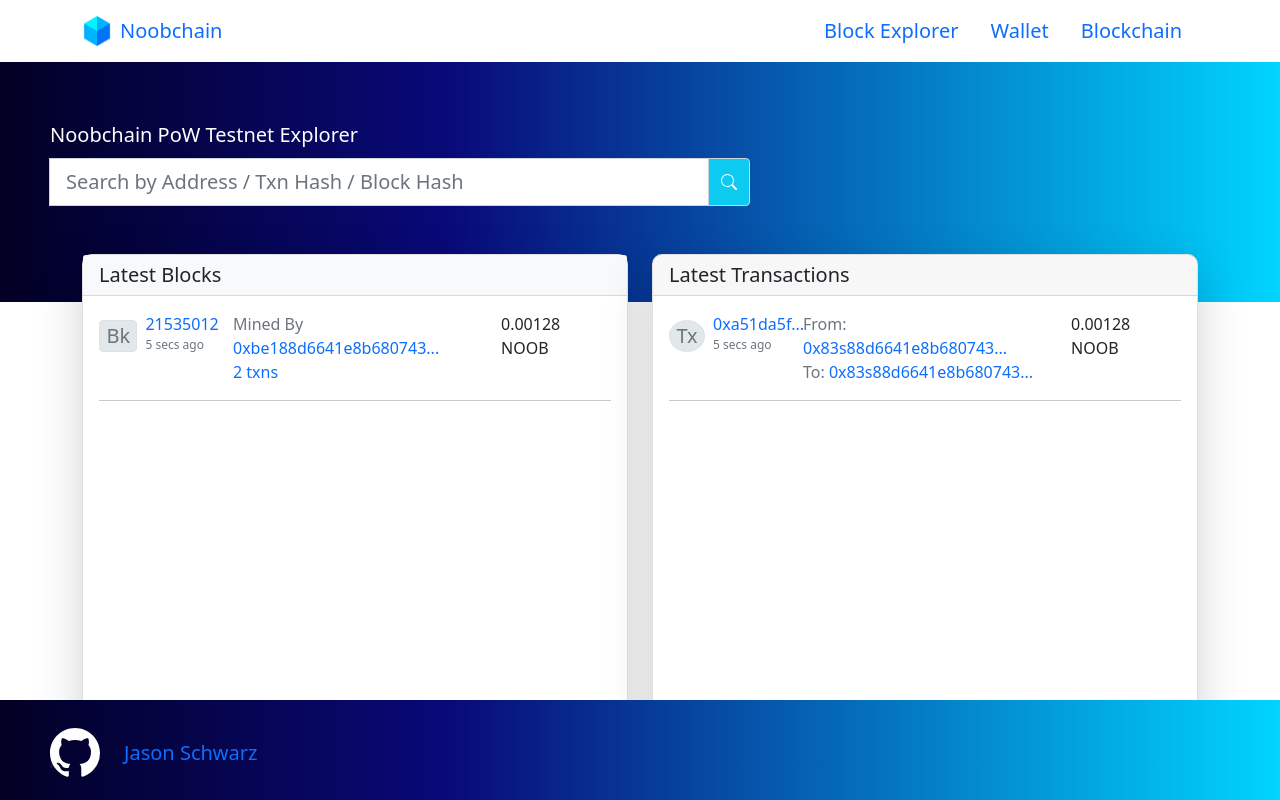
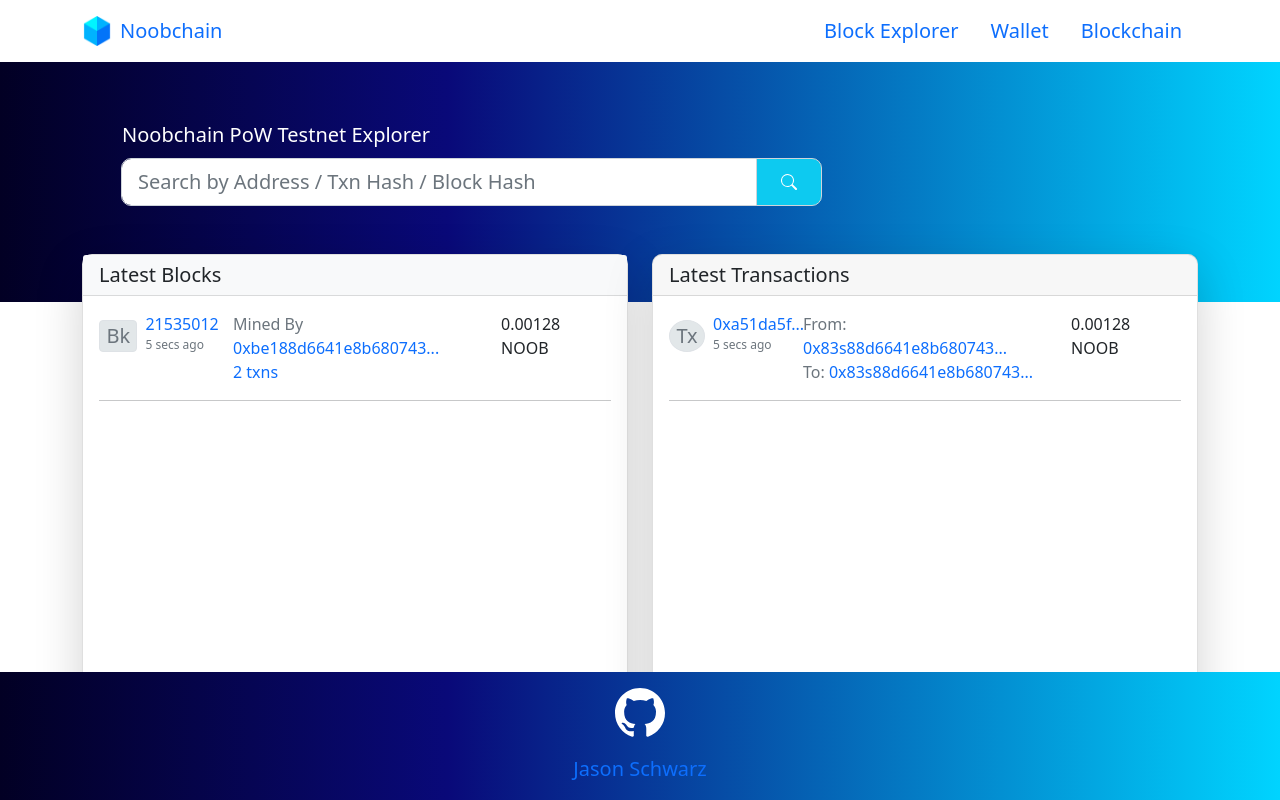
Before and after one commit to SmartGru25/Noobchain, a Next.js app: page / in a window 1280 px wide. Built offline with nearby package versions, Linux system fonts and the light colour scheme.

Commit message:
Block-Explorer: Create Footer

```diff
--- a/Components/Footer.js
+++ b/Components/Footer.js
@@ -1,13 +1,8 @@
 import styles from "../styles/BlockExplorer.module.css";
-import Image from "next/image";
 
 const Footer = () => {
   return (
-    <div
-      className={styles.background}
-      style={{ height: "5rem", bottom: "0", position: "absolute" }}
-    >
-      <div className={styles.footerText}>
+    <div className={styles.footer}>
       <a
         href="https://github.com/passandscore"
         rel="noreferrer"
@@ -44,8 +39,6 @@ const Footer = () => {
         </a>
       </p>
     </div>
-      //{" "}
-    </div>
   );
 };
 
--- a/pages/index.js
+++ b/pages/index.js
@@ -25,10 +25,21 @@ export default function Home() {
             <input
               type="text"
               className="form-control form-control-lg"
+              style={{
+                borderTopLeftRadius: "10px",
+                borderBottomLeftRadius: "10px",
+              }}
               id="basic-url"
               placeholder="Search by Address / Txn Hash / Block Hash"
             />
-            <span className="input-group-text bg-info" id="basic-addon3">
+            <span
+              className="input-group-text bg-info px-4"
+              id="basic-addon3"
+              style={{
+                borderTopRightRadius: "10px",
+                borderBottomRightRadius: "10px",
+              }}
+            >
               <svg
                 xmlns="http://www.w3.org/2000/svg"
                 width="16"
@@ -47,7 +58,7 @@ export default function Home() {
 
       <div className="container">
         <div className="row">
-          <div className="col">
+          <div className="col-lg-6">
             <div
               className="card shadow-lg"
               style={{ borderRadius: "10px", bottom: "3rem", height: "30rem" }}
@@ -117,23 +128,28 @@ export default function Home() {
                 </div>
 
                 <hr />
+              </div>
               <div
                 className="card-footer  bg-primary  text-light  font-weight-bold text-center"
                 style={{
-                    position: "relative",
-                    borderRadius: "10px",
-                    top: "18rem",
+                  borderBottomLeftRadius: "10px",
+                  borderBottomRightRadius: "10px",
+                  cursor: "pointer",
                 }}
               >
-                  View all blocks
+                View all Blocks
               </div>
             </div>
           </div>
-          </div>
-          <div className="col">
+
+          <div className="col-lg-6">
             <div
               className="card shadow-lg"
-              style={{ borderRadius: "10px", bottom: "3rem", height: "30rem" }}
+              style={{
+                borderRadius: "10px",
+                bottom: "3rem",
+                height: "30rem",
+              }}
             >
               {/* TRANSACTIONS */}
               <h5 className="card-header">Latest Transactions</h5>
@@ -201,12 +217,13 @@ export default function Home() {
                 </div>
 
                 <hr />
+              </div>
               <div
                 className="card-footer  bg-primary  text-light  font-weight-bold text-center"
                 style={{
-                    position: "relative",
-                    borderRadius: "10px",
-                    top: "18rem",
+                  borderBottomLeftRadius: "10px",
+                  borderBottomRightRadius: "10px",
+                  cursor: "pointer",
                 }}
               >
                 View all Transactions
@@ -215,7 +232,6 @@ export default function Home() {
           </div>
         </div>
       </div>
-      </div>
     </>
   );
 }
--- a/styles/BlockExplorer.module.css
+++ b/styles/BlockExplorer.module.css
@@ -11,18 +11,7 @@
   position: relative;
   z-index: 1;
   max-width: 700px;
-}
-
-.footerText {
-  display: flex;
-  justify-content: end;
-  text-align: center;
-  z-index: 1;
-
-  position: absolute;
-  color: #ffffff;
-  bottom: 1rem;
-  align-items: center;
+  left: 4.5rem;
 }
 
 .github {
@@ -53,7 +42,10 @@
   text-decoration: none;
 }
 
-.footerBg {
+.footer {
+  position: fixed;
+  left: 0;
+  bottom: 0;
   background: rgb(2, 0, 36);
   background: linear-gradient(
     90deg,
@@ -62,4 +54,8 @@
     rgba(0, 212, 255, 1) 100%
   );
   width: 100%;
+  height: 8rem;
+  color: white;
+  text-align: center;
+  padding: 1rem;
 }
```
Lines whose indentation alone changed are shown as unchanged.
